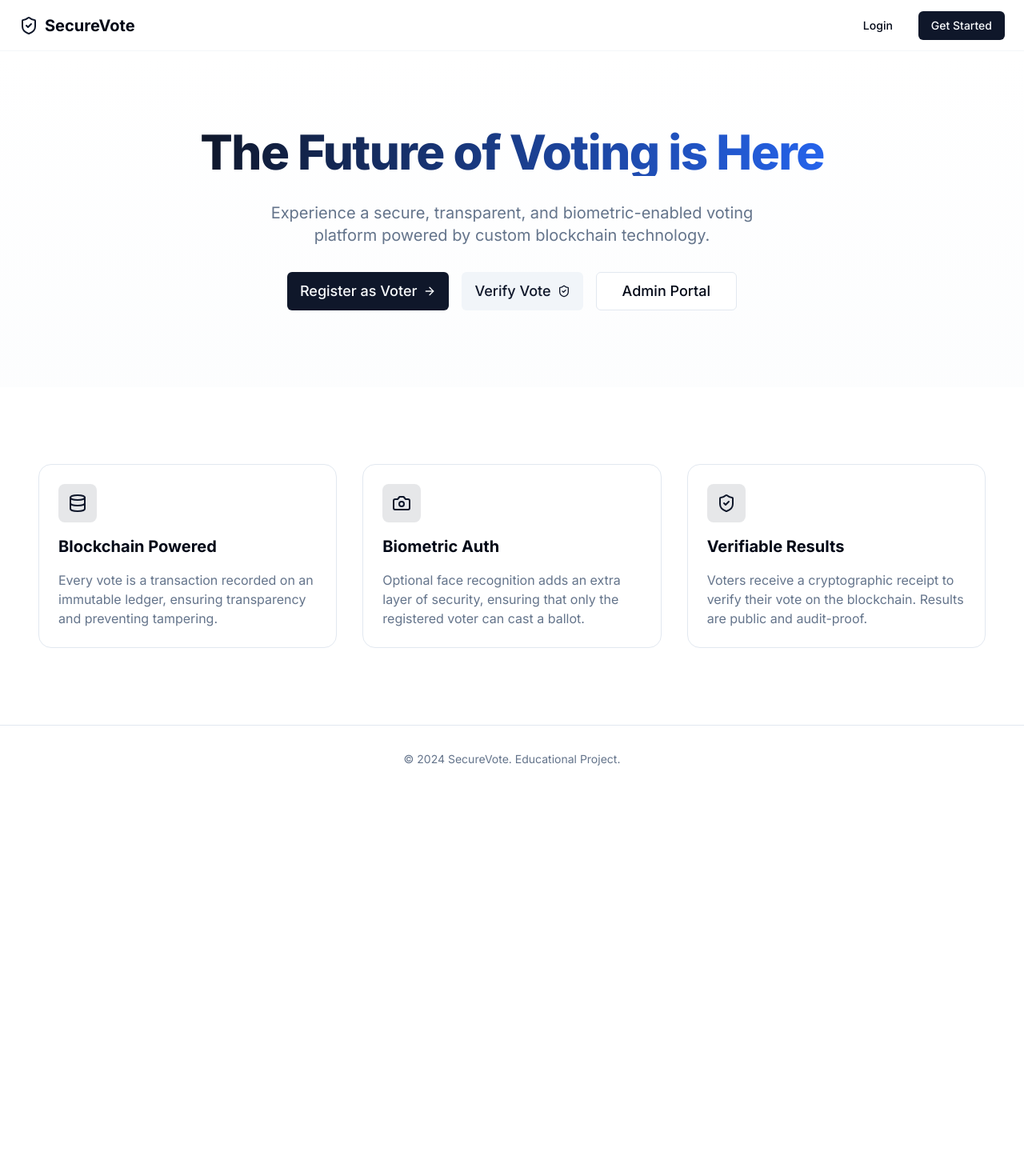
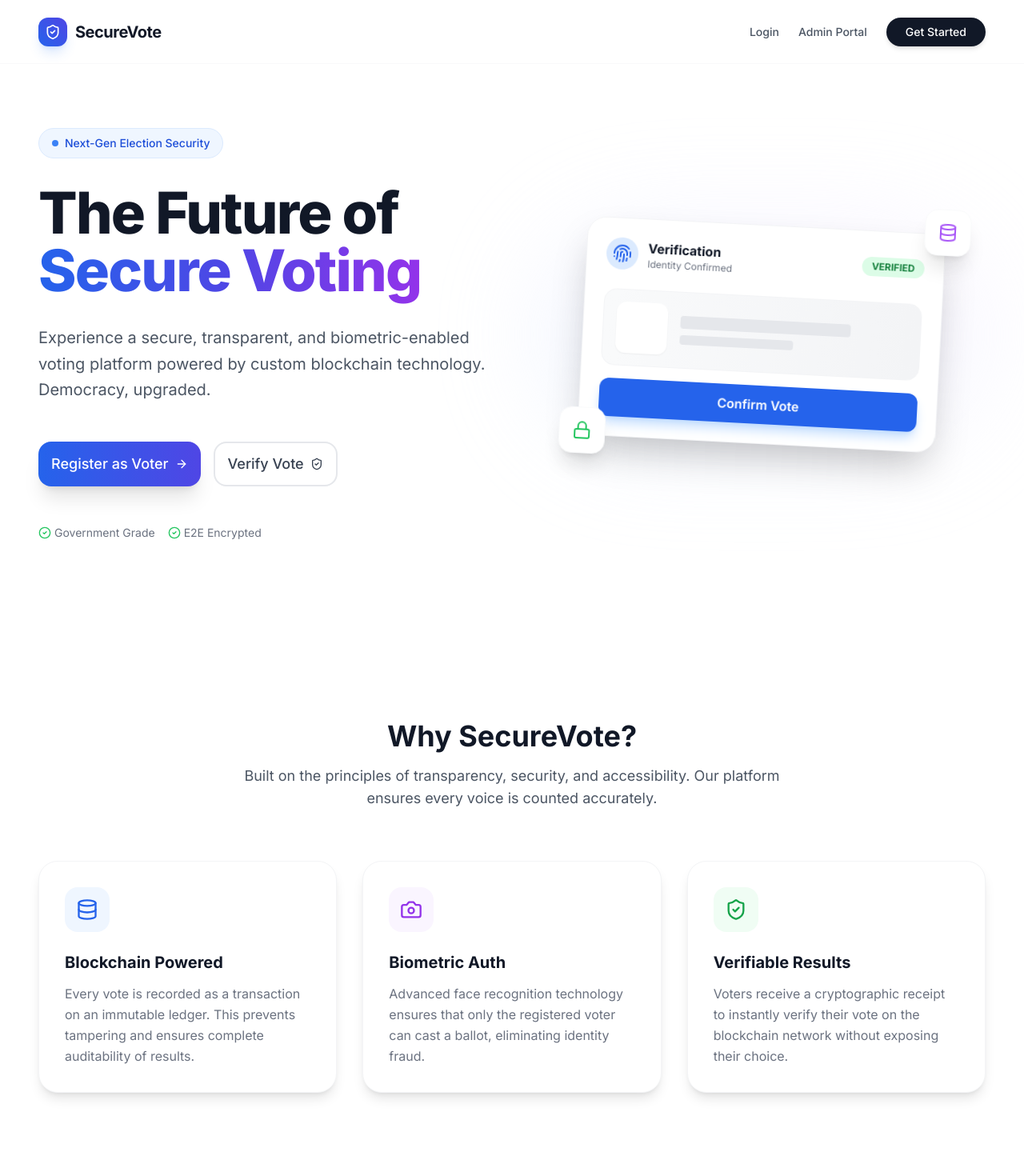
Before and after one commit to UtkarshBytes/voting-system, a Next.js app: page / in a window 1280 px wide. Shown: the top 1470 px of the page at 80% size. Before the commit the page ends 991 px from the top, so only its background shows below. Built offline with nearby package versions, Linux system fonts and the light colour scheme.

Commit message:
Redesign landing page with modern hero section and trust indicators
Co-authored-by: UtkarshBytes <165547904+UtkarshBytes@users.noreply.github.com>

```diff
--- a/src/app/page.tsx
+++ b/src/app/page.tsx
@@ -1,88 +1,213 @@
 import Link from "next/link";
 import { Button } from "@/components/ui/button";
-import { ArrowRight, ShieldCheck, Database, Camera } from "lucide-react";
+import { ArrowRight, ShieldCheck, Database, Camera, Lock, CheckCircle2, ChevronRight, Fingerprint } from "lucide-react";
 
 export default function Home() {
   return (
-    <div className="flex flex-col min-h-screen bg-background text-foreground">
+    <div className="flex flex-col min-h-screen bg-white text-gray-900 selection:bg-blue-100">
+      {/* Background Decor */}
+      <div className="fixed inset-0 -z-10 overflow-hidden">
+        <div className="absolute top-0 -left-4 w-96 h-96 bg-blue-100 rounded-full mix-blend-multiply filter blur-3xl opacity-30 animate-blob"></div>
+        <div className="absolute top-0 -right-4 w-96 h-96 bg-purple-100 rounded-full mix-blend-multiply filter blur-3xl opacity-30 animate-blob animation-delay-2000"></div>
+        <div className="absolute -bottom-8 left-20 w-96 h-96 bg-pink-100 rounded-full mix-blend-multiply filter blur-3xl opacity-30 animate-blob animation-delay-4000"></div>
+      </div>
+
       {/* Navbar */}
-      <header className="px-6 h-16 flex items-center justify-between border-b border-border/40 backdrop-blur supports-[backdrop-filter]:bg-background/60 sticky top-0 z-50">
-        <div className="flex items-center gap-2 font-bold text-xl">
-          <ShieldCheck className="w-6 h-6 text-primary" />
-          <span>SecureVote</span>
+      <header className="px-6 lg:px-12 h-20 flex items-center justify-between border-b border-gray-100/50 backdrop-blur-md bg-white/70 sticky top-0 z-50">
+        <div className="flex items-center gap-2.5 group cursor-pointer">
+          <div className="p-2 bg-gradient-to-tr from-blue-600 to-indigo-600 rounded-xl shadow-lg shadow-blue-500/20 group-hover:scale-105 transition-transform duration-300">
+            <ShieldCheck className="w-5 h-5 text-white" />
           </div>
-        <nav className="flex gap-4">
-          <Link href="/login">
-            <Button variant="ghost">Login</Button>
+          <span className="font-bold text-xl tracking-tight text-gray-900">SecureVote</span>
+        </div>
+        <nav className="hidden md:flex items-center gap-6">
+          <Link href="/login" className="text-sm font-medium text-gray-600 hover:text-blue-600 transition-colors">
+            Login
+          </Link>
+          <Link href="/admin/login" className="text-sm font-medium text-gray-600 hover:text-blue-600 transition-colors">
+            Admin Portal
           </Link>
           <Link href="/register">
-            <Button>Get Started</Button>
+            <Button className="rounded-full px-6 bg-gray-900 hover:bg-gray-800 text-white transition-all shadow-md hover:shadow-lg">
+              Get Started
+            </Button>
           </Link>
         </nav>
       </header>
 
       <main className="flex-1">
         {/* Hero Section */}
-        <section className="py-24 px-6 md:px-12 flex flex-col items-center text-center gap-8 bg-gradient-to-b from-background to-secondary/20">
-          <h1 className="text-4xl md:text-6xl font-extrabold tracking-tight bg-clip-text text-transparent bg-gradient-to-r from-primary to-blue-600">
-            The Future of Voting is Here
+        <section className="relative pt-20 pb-32 px-6 lg:px-12 overflow-hidden">
+          <div className="max-w-7xl mx-auto grid lg:grid-cols-2 gap-16 items-center">
+
+            {/* Left Content */}
+            <div className="flex flex-col items-center lg:items-start text-center lg:text-left space-y-8 animate-in fade-in slide-in-from-bottom-8 duration-700">
+              <div className="inline-flex items-center gap-2 px-4 py-2 rounded-full bg-blue-50 border border-blue-100 text-blue-700 text-sm font-medium">
+                <span className="relative flex h-2 w-2">
+                  <span className="animate-ping absolute inline-flex h-full w-full rounded-full bg-blue-400 opacity-75"></span>
+                  <span className="relative inline-flex rounded-full h-2 w-2 bg-blue-500"></span>
+                </span>
+                Next-Gen Election Security
+              </div>
+
+              <h1 className="text-5xl lg:text-7xl font-extrabold tracking-tight text-gray-900 leading-[1.1]">
+                The Future of <br className="hidden lg:block"/>
+                <span className="text-transparent bg-clip-text bg-gradient-to-r from-blue-600 via-indigo-600 to-purple-600">
+                  Secure Voting
+                </span>
               </h1>
-          <p className="text-xl text-muted-foreground max-w-2xl">
-            Experience a secure, transparent, and biometric-enabled voting platform powered by custom blockchain technology.
+
+              <p className="text-xl text-gray-600 max-w-2xl leading-relaxed">
+                Experience a secure, transparent, and biometric-enabled voting platform powered by custom blockchain technology. Democracy, upgraded.
               </p>
-          <div className="flex flex-col sm:flex-row gap-4">
-            <Link href="/register">
-              <Button size="lg" className="h-12 px-8 text-lg gap-2">
-                Register as Voter <ArrowRight className="w-4 h-4" />
+
+              <div className="flex flex-col sm:flex-row gap-4 w-full sm:w-auto pt-4">
+                <Link href="/register" className="w-full sm:w-auto">
+                  <Button size="lg" className="w-full h-14 px-8 text-lg rounded-2xl bg-gradient-to-r from-blue-600 to-indigo-600 hover:from-blue-700 hover:to-indigo-700 text-white shadow-xl hover:shadow-2xl hover:-translate-y-1 transition-all duration-300 gap-2">
+                    Register as Voter <ArrowRight className="w-5 h-5" />
                   </Button>
                 </Link>
-            <Link href="/verify">
-              <Button size="lg" variant="secondary" className="h-12 px-8 text-lg gap-2">
-                Verify Vote <ShieldCheck className="w-4 h-4" />
-              </Button>
-            </Link>
-            <Link href="/admin/login">
-              <Button size="lg" variant="outline" className="h-12 px-8 text-lg">
-                Admin Portal
+                <Link href="/verify" className="w-full sm:w-auto">
+                  <Button size="lg" variant="outline" className="w-full h-14 px-8 text-lg rounded-2xl border-2 border-gray-200 hover:border-blue-200 hover:bg-blue-50 text-gray-700 hover:text-blue-700 transition-all duration-300 gap-2">
+                    Verify Vote <ShieldCheck className="w-5 h-5" />
                   </Button>
                 </Link>
               </div>
+
+              <div className="flex items-center gap-4 text-sm text-gray-500 pt-4">
+                <div className="flex items-center gap-1">
+                   <CheckCircle2 className="w-4 h-4 text-green-500" /> Government Grade
+                </div>
+                 <div className="flex items-center gap-1">
+                   <CheckCircle2 className="w-4 h-4 text-green-500" /> E2E Encrypted
+                </div>
+              </div>
+            </div>
+
+            {/* Right Visual */}
+            <div className="relative hidden lg:flex justify-center items-center animate-in fade-in zoom-in duration-1000 delay-200">
+              <div className="absolute inset-0 bg-gradient-to-tr from-blue-100 to-purple-100 rounded-full blur-3xl opacity-40 animate-pulse"></div>
+
+              {/* Mock UI Card */}
+              <div className="relative w-full max-w-md bg-white rounded-3xl shadow-2xl border border-gray-100 p-6 transform rotate-3 hover:rotate-0 transition-all duration-500">
+                  <div className="flex items-center justify-between mb-6">
+                      <div className="flex items-center gap-3">
+                          <div className="w-10 h-10 rounded-full bg-blue-100 flex items-center justify-center">
+                              <Fingerprint className="w-6 h-6 text-blue-600" />
+                          </div>
+                          <div>
+                              <h4 className="font-bold text-gray-900">Verification</h4>
+                              <p className="text-xs text-gray-500">Identity Confirmed</p>
+                          </div>
+                      </div>
+                      <div className="px-3 py-1 rounded-full bg-green-100 text-green-700 text-xs font-bold">
+                          VERIFIED
+                      </div>
+                  </div>
+
+                  <div className="space-y-4">
+                      <div className="h-24 rounded-2xl bg-gradient-to-r from-gray-50 to-gray-100 border border-gray-100 p-4 flex items-center gap-4">
+                           <div className="w-16 h-16 rounded-xl bg-white shadow-sm flex-shrink-0"></div>
+                           <div className="space-y-2 w-full">
+                               <div className="h-4 w-3/4 bg-gray-200 rounded animate-pulse"></div>
+                               <div className="h-3 w-1/2 bg-gray-200 rounded animate-pulse"></div>
+                           </div>
+                      </div>
+                      <div className="h-12 rounded-xl bg-blue-600 w-full flex items-center justify-center text-white font-semibold shadow-lg shadow-blue-200">
+                          Confirm Vote
+                      </div>
+                  </div>
+
+                  {/* Floating Elements */}
+                  <div className="absolute -right-8 -top-8 p-4 bg-white rounded-2xl shadow-xl border border-gray-50 animate-bounce delay-700">
+                      <Database className="w-6 h-6 text-purple-500" />
+                  </div>
+                  <div className="absolute -left-6 -bottom-6 p-4 bg-white rounded-2xl shadow-xl border border-gray-50 animate-bounce delay-1000">
+                      <Lock className="w-6 h-6 text-green-500" />
+                  </div>
+              </div>
+            </div>
+          </div>
         </section>
 
-        {/* Features Grid */}
-        <section className="py-24 px-6 md:px-12 grid md:grid-cols-3 gap-8 max-w-7xl mx-auto">
-          <div className="flex flex-col gap-4 p-6 rounded-2xl border bg-card hover:shadow-lg transition-shadow">
-            <div className="p-3 w-fit rounded-lg bg-primary/10 text-primary">
-              <Database className="w-6 h-6" />
-            </div>
-            <h3 className="text-xl font-bold">Blockchain Powered</h3>
-            <p className="text-muted-foreground">
-              Every vote is a transaction recorded on an immutable ledger, ensuring transparency and preventing tampering.
+        {/* Why SecureVote Section */}
+        <section className="py-24 px-6 lg:px-12 bg-white relative">
+          <div className="max-w-7xl mx-auto">
+            <div className="text-center mb-16 max-w-2xl mx-auto">
+              <h2 className="text-3xl md:text-4xl font-bold text-gray-900 mb-4">Why SecureVote?</h2>
+              <p className="text-lg text-gray-600">
+                Built on the principles of transparency, security, and accessibility. Our platform ensures every voice is counted accurately.
               </p>
             </div>
-          <div className="flex flex-col gap-4 p-6 rounded-2xl border bg-card hover:shadow-lg transition-shadow">
-            <div className="p-3 w-fit rounded-lg bg-primary/10 text-primary">
-              <Camera className="w-6 h-6" />
+
+            <div className="grid md:grid-cols-3 gap-8">
+              {/* Feature 1 */}
+              <div className="group p-8 rounded-3xl bg-white border border-gray-100 shadow-lg hover:shadow-2xl hover:border-blue-100 hover:-translate-y-2 transition-all duration-300">
+                <div className="w-14 h-14 rounded-2xl bg-blue-50 flex items-center justify-center mb-6 group-hover:bg-blue-600 transition-colors duration-300">
+                  <Database className="w-7 h-7 text-blue-600 group-hover:text-white transition-colors" />
                 </div>
-            <h3 className="text-xl font-bold">Biometric Auth</h3>
-            <p className="text-muted-foreground">
-              Optional face recognition adds an extra layer of security, ensuring that only the registered voter can cast a ballot.
+                <h3 className="text-xl font-bold text-gray-900 mb-3">Blockchain Powered</h3>
+                <p className="text-gray-500 leading-relaxed">
+                  Every vote is recorded as a transaction on an immutable ledger. This prevents tampering and ensures complete auditability of results.
                 </p>
               </div>
-          <div className="flex flex-col gap-4 p-6 rounded-2xl border bg-card hover:shadow-lg transition-shadow">
-            <div className="p-3 w-fit rounded-lg bg-primary/10 text-primary">
-              <ShieldCheck className="w-6 h-6" />
+
+              {/* Feature 2 */}
+              <div className="group p-8 rounded-3xl bg-white border border-gray-100 shadow-lg hover:shadow-2xl hover:border-purple-100 hover:-translate-y-2 transition-all duration-300">
+                <div className="w-14 h-14 rounded-2xl bg-purple-50 flex items-center justify-center mb-6 group-hover:bg-purple-600 transition-colors duration-300">
+                  <Camera className="w-7 h-7 text-purple-600 group-hover:text-white transition-colors" />
                 </div>
-            <h3 className="text-xl font-bold">Verifiable Results</h3>
-            <p className="text-muted-foreground">
-              Voters receive a cryptographic receipt to verify their vote on the blockchain. Results are public and audit-proof.
+                <h3 className="text-xl font-bold text-gray-900 mb-3">Biometric Auth</h3>
+                <p className="text-gray-500 leading-relaxed">
+                  Advanced face recognition technology ensures that only the registered voter can cast a ballot, eliminating identity fraud.
                 </p>
+              </div>
+
+              {/* Feature 3 */}
+              <div className="group p-8 rounded-3xl bg-white border border-gray-100 shadow-lg hover:shadow-2xl hover:border-green-100 hover:-translate-y-2 transition-all duration-300">
+                <div className="w-14 h-14 rounded-2xl bg-green-50 flex items-center justify-center mb-6 group-hover:bg-green-600 transition-colors duration-300">
+                  <ShieldCheck className="w-7 h-7 text-green-600 group-hover:text-white transition-colors" />
+                </div>
+                <h3 className="text-xl font-bold text-gray-900 mb-3">Verifiable Results</h3>
+                <p className="text-gray-500 leading-relaxed">
+                  Voters receive a cryptographic receipt to instantly verify their vote on the blockchain network without exposing their choice.
+                </p>
+              </div>
+            </div>
+          </div>
+        </section>
+
+        {/* CTA Banner */}
+        <section className="py-20 px-6 lg:px-12">
+            <div className="max-w-5xl mx-auto rounded-3xl bg-gradient-to-r from-blue-900 to-indigo-900 p-12 text-center text-white shadow-2xl relative overflow-hidden">
+                <div className="absolute top-0 right-0 w-64 h-64 bg-white opacity-5 rounded-full -mr-16 -mt-16 blur-3xl"></div>
+                <div className="absolute bottom-0 left-0 w-64 h-64 bg-blue-400 opacity-10 rounded-full -ml-16 -mb-16 blur-3xl"></div>
+
+                <h2 className="text-3xl md:text-5xl font-bold mb-6 relative z-10">Ready to Secure Your Vote?</h2>
+                <p className="text-lg text-blue-100 mb-8 max-w-2xl mx-auto relative z-10">
+                    Join thousands of citizens participating in the most secure democratic process ever built.
+                </p>
+                <div className="flex justify-center gap-4 relative z-10">
+                    <Link href="/register">
+                        <Button size="lg" className="h-14 px-8 text-blue-900 bg-white hover:bg-gray-100 font-bold rounded-2xl">
+                            Register Now
+                        </Button>
+                    </Link>
+                </div>
             </div>
         </section>
       </main>
 
-      <footer className="py-8 px-6 border-t text-center text-sm text-muted-foreground">
-        <p>© 2024 SecureVote. Educational Project.</p>
+      <footer className="py-12 px-6 border-t border-gray-100 bg-gray-50">
+        <div className="max-w-7xl mx-auto flex flex-col md:flex-row justify-between items-center gap-6">
+            <div className="flex items-center gap-2">
+                <div className="p-1.5 bg-gray-200 rounded-lg">
+                    <ShieldCheck className="w-5 h-5 text-gray-600" />
+                </div>
+                <span className="font-bold text-lg text-gray-700">SecureVote</span>
+            </div>
+            <p className="text-sm text-gray-500">© 2024 SecureVote. Built for the Future of Democracy.</p>
+        </div>
       </footer>
     </div>
   );
```
Lines whose indentation alone changed are shown as unchanged.
